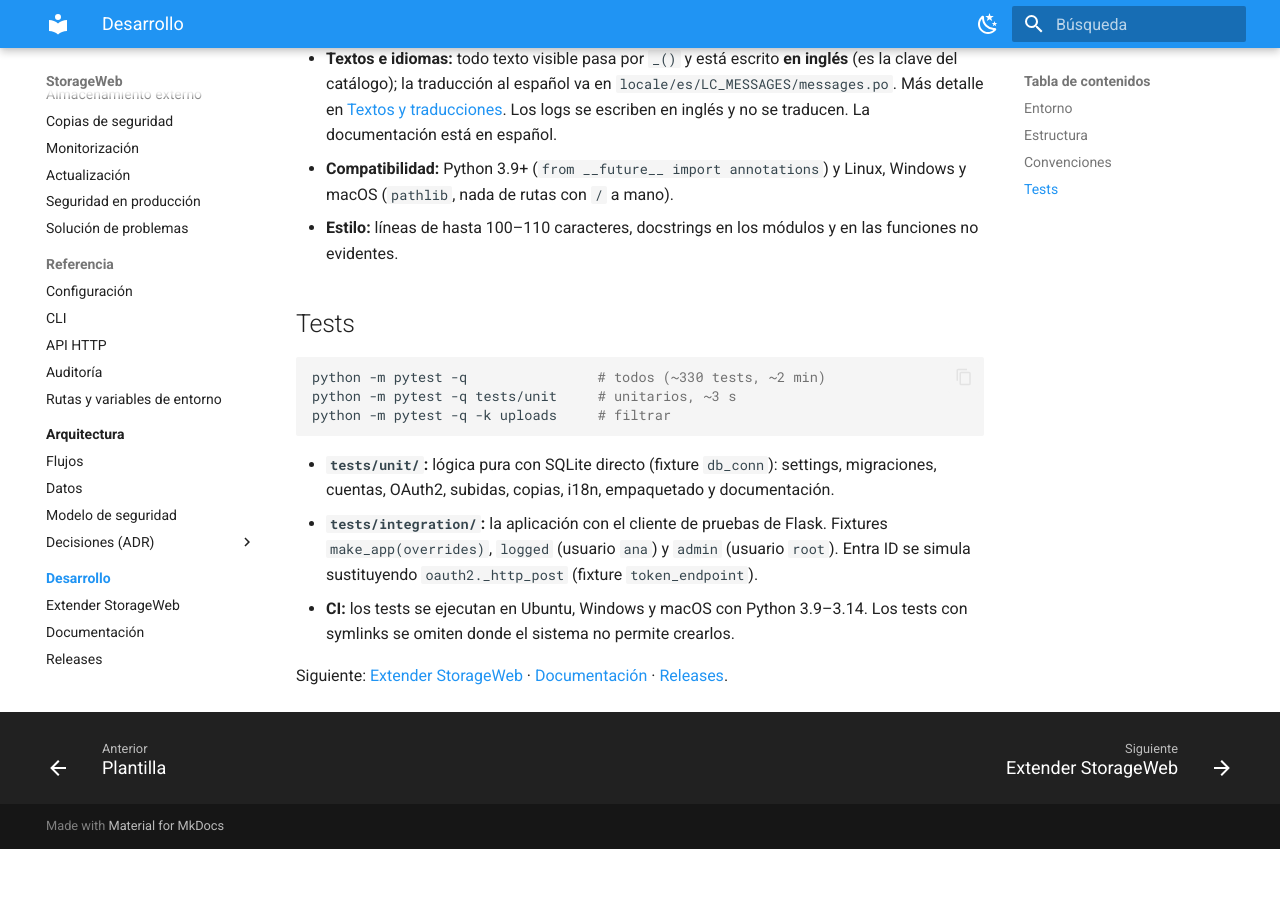
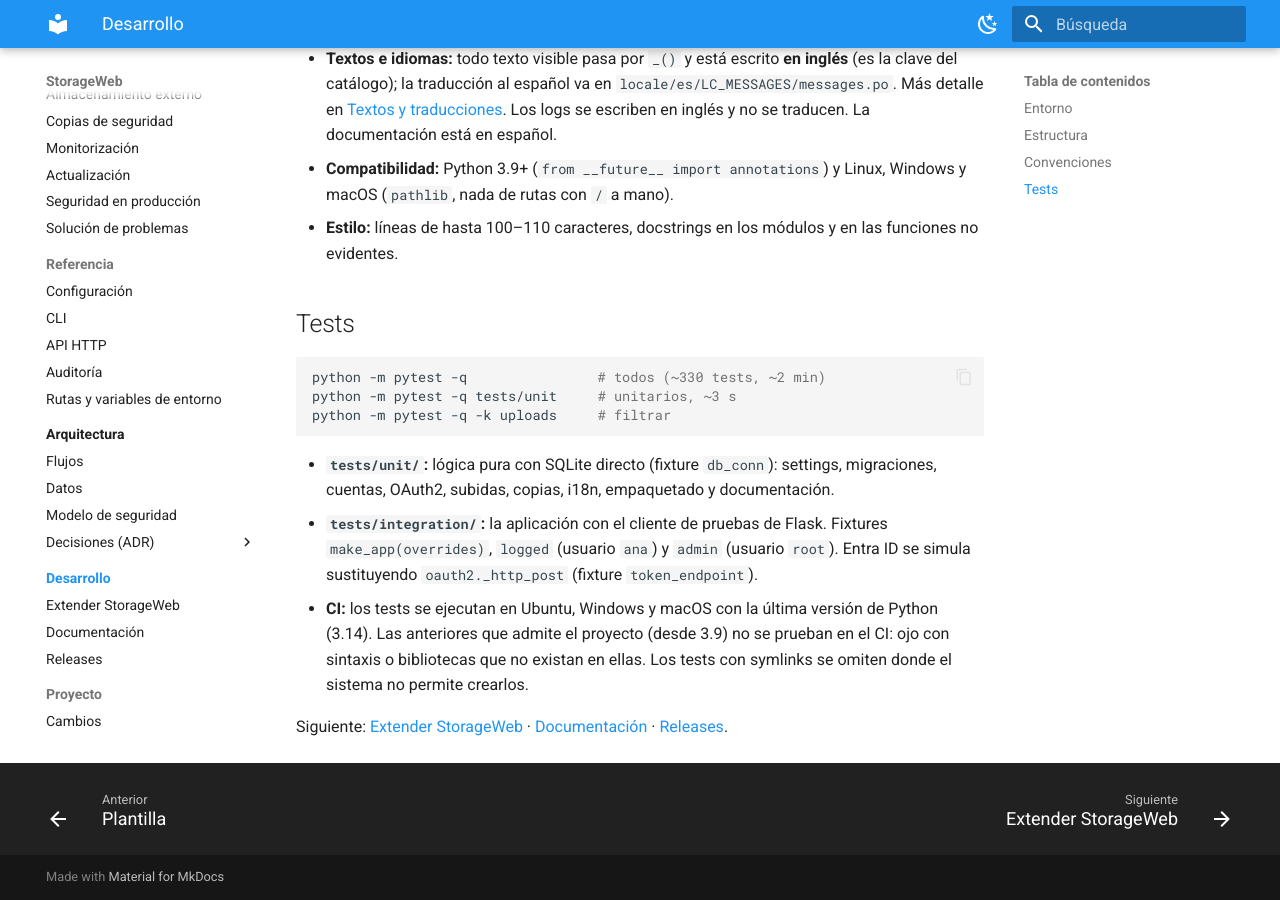
Before and after one commit to vsc55/StorageWeb, an MkDocs documentation site: the page built from docs/desarrollo/index.md, in a window 1280 px wide and 900 px high, scrolled down 1197 px. Built offline with MkDocs 1.6.1 and Material for MkDocs 9.7.7, drawn with Linux system fonts in a browser that asks for light colours; before the commit the page ends 2046 px from its top, so only the background shows below that.

Commit message:
ci: tests solo con la última versión de Python (3.14)
La matriz pasa de 10 trabajos (3.9, 3.10, 3.12 y 3.14) a 3: Python 3.14 en
Ubuntu, Windows y macOS. Las versiones anteriores que admite el proyecto
ya no se prueban en el CI; la guía de desarrollo lo avisa.

```diff
--- a/docs/desarrollo/index.md
+++ b/docs/desarrollo/index.md
@@ -53,6 +53,6 @@ python -m pytest -q -k uploads     # filtrar
 
 - **`tests/unit/`:** lógica pura con SQLite directo (fixture `db_conn`): settings, migraciones, cuentas, OAuth2, subidas, copias, i18n, empaquetado y documentación.
 - **`tests/integration/`:** la aplicación con el cliente de pruebas de Flask. Fixtures `make_app(overrides)`, `logged` (usuario `ana`) y `admin` (usuario `root`). Entra ID se simula sustituyendo `oauth2._http_post` (fixture `token_endpoint`).
-- **CI:** los tests se ejecutan en Ubuntu, Windows y macOS con Python 3.9–3.14. Los tests con symlinks se omiten donde el sistema no permite crearlos.
+- **CI:** los tests se ejecutan en Ubuntu, Windows y macOS con la última versión de Python (3.14). Las anteriores que admite el proyecto (desde 3.9) no se prueban en el CI: ojo con sintaxis o bibliotecas que no existan en ellas. Los tests con symlinks se omiten donde el sistema no permite crearlos.
 
 Siguiente: [Extender StorageWeb](extender.md) · [Documentación](documentacion.md) · [Releases](releases.md).
```
Also changed, not shown: CHANGELOG.md (+4 -0 lines), 1 other file.
